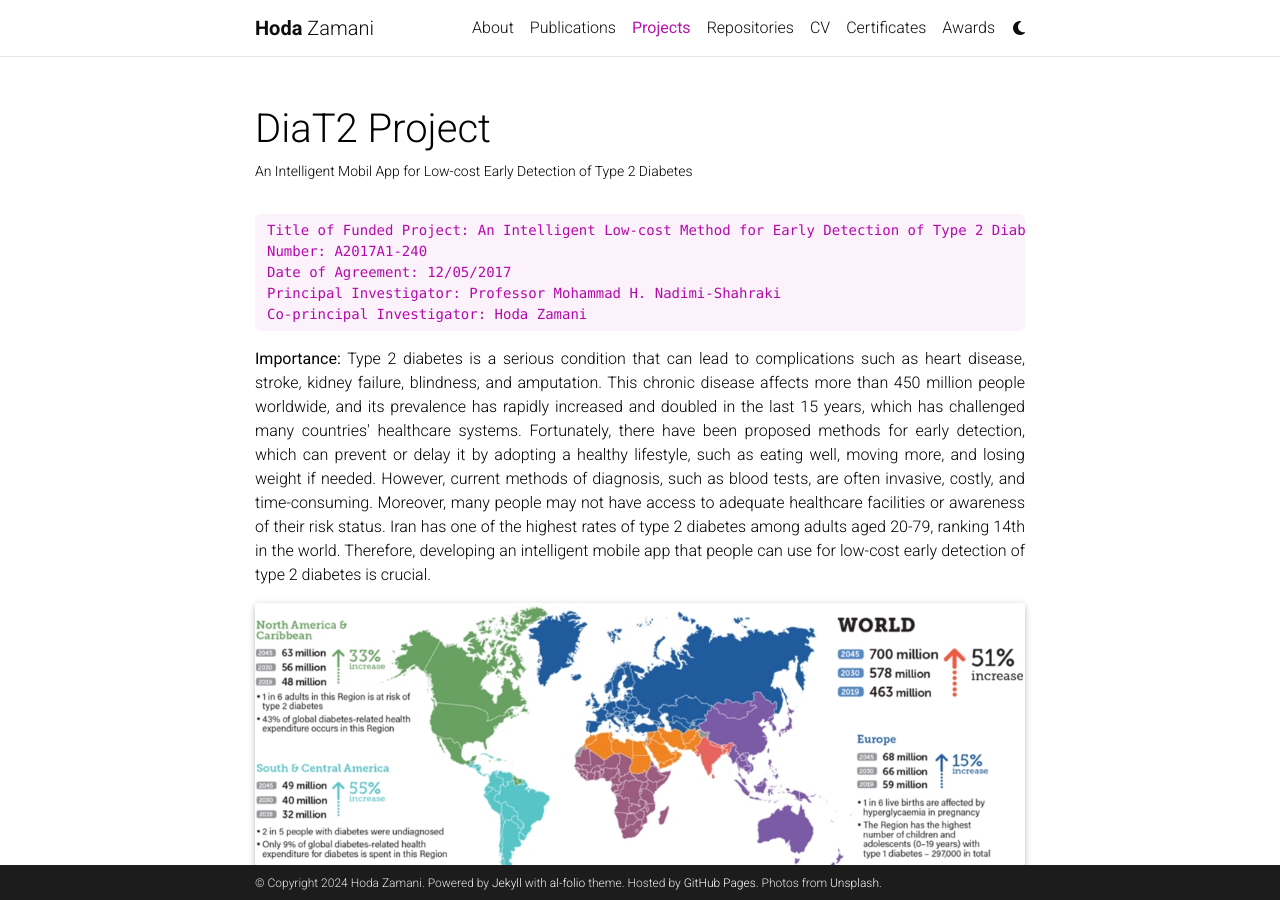
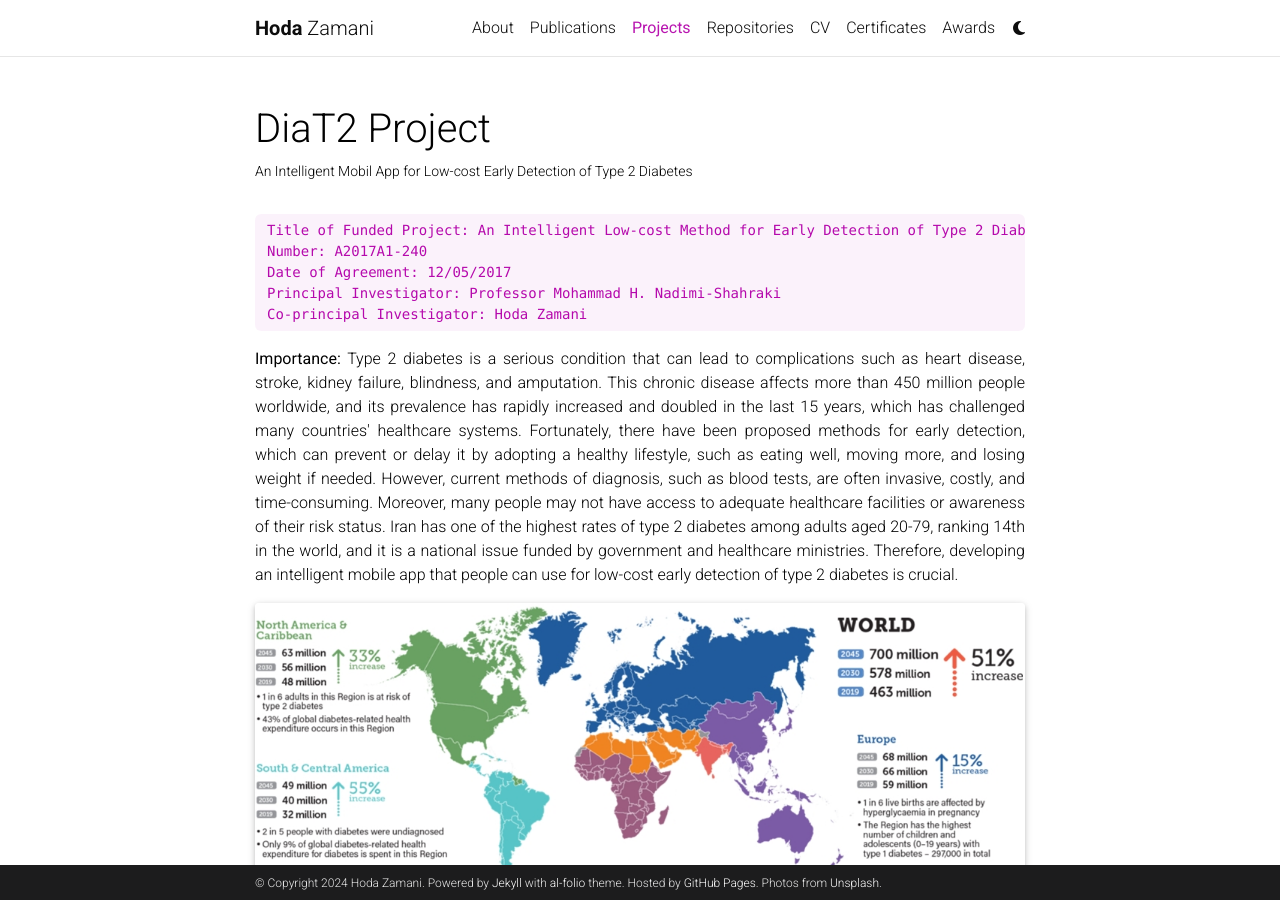
Before and after one commit to HodaZamani/HodaZamani.github.io, a Jekyll site: the page built from _projects/1_project.md, in a window 1280 px wide and 900 px high. Built offline with Jekyll 4.4.1, drawn with Linux system fonts in a browser that asks for light colours; full-size pictures stand in for the smaller copies a plugin makes; comment, search, counter and statistics services are not loaded; a style sheet for code colours, icons or effects is not loaded.

Commit message:
Update 1_project.md

```diff
--- a/_projects/1_project.md
+++ b/_projects/1_project.md
@@ -15,8 +15,7 @@
     Co-principal Investigator: Hoda Zamani
 
 
-<p align="justify"><b>Importance:</b> Type 2 diabetes is a serious condition that can lead to complications such as heart disease, stroke, kidney failure, blindness, and amputation. This chronic disease affects more than 450 million people worldwide, and its prevalence has rapidly increased and doubled in the last 15 years, which has challenged many countries' healthcare systems. Fortunately, there have been proposed methods for early detection, which can prevent or delay it by adopting a healthy lifestyle, such as eating well, moving more, and losing weight if needed. However, current methods of diagnosis, such as blood tests, are often invasive, costly, and time-consuming. Moreover, many people may not have access to adequate healthcare facilities or awareness of their risk status. Iran has one of the highest rates of type 2 diabetes among adults aged 20-79, ranking 14th in the world. Therefore, developing an intelligent mobile app that people can use for low-cost early detection of type 2 diabetes is crucial.
-
+<p align="justify"><b>Importance:</b> Type 2 diabetes is a serious condition that can lead to complications such as heart disease, stroke, kidney failure, blindness, and amputation. This chronic disease affects more than 450 million people worldwide, and its prevalence has rapidly increased and doubled in the last 15 years, which has challenged many countries' healthcare systems. Fortunately, there have been proposed methods for early detection, which can prevent or delay it by adopting a healthy lifestyle, such as eating well, moving more, and losing weight if needed. However, current methods of diagnosis, such as blood tests, are often invasive, costly, and time-consuming. Moreover, many people may not have access to adequate healthcare facilities or awareness of their risk status. Iran has one of the highest rates of type 2 diabetes among adults aged 20-79, ranking 14th in the world, and it is a national issue funded by government and healthcare ministries. Therefore, developing an intelligent mobile app that people can use for low-cost early detection of type 2 diabetes is crucial.
 
 <div class="row">
     <div class="col-sm mt-3 mt-md-0">
```
